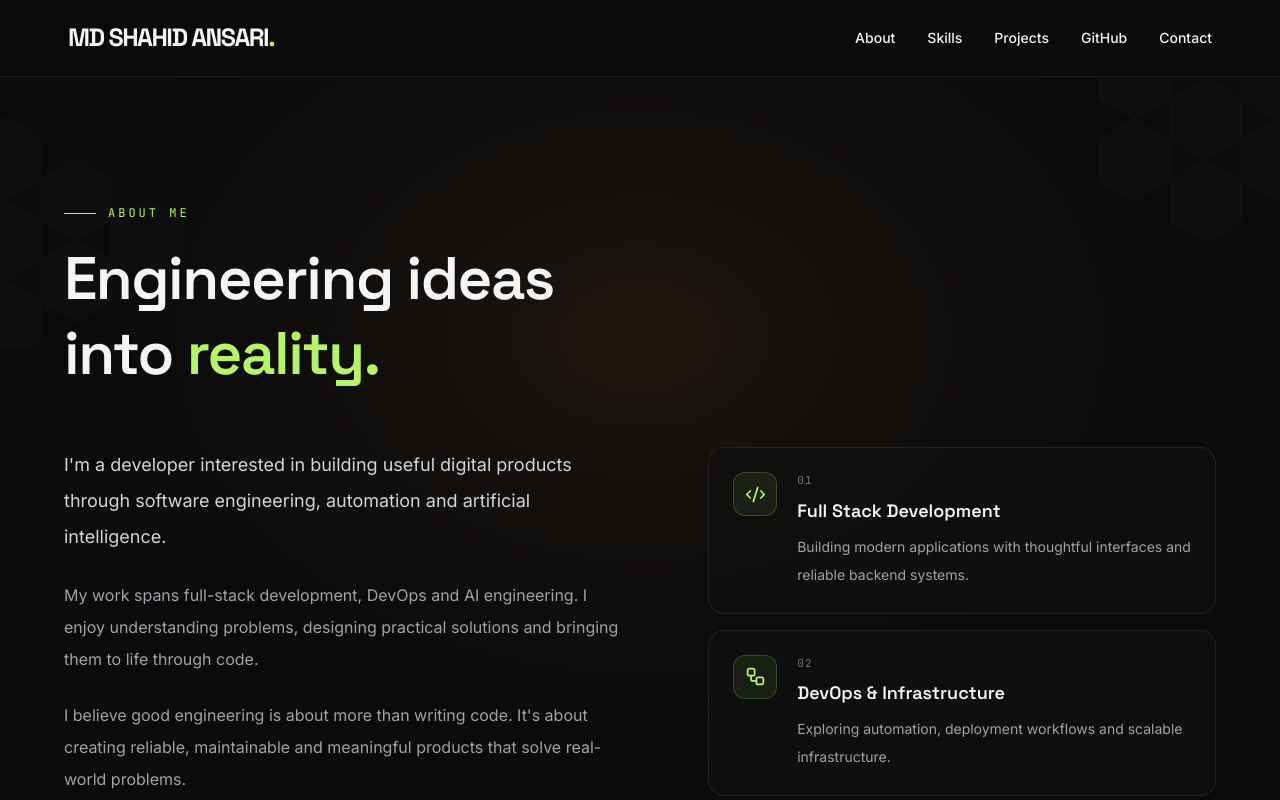
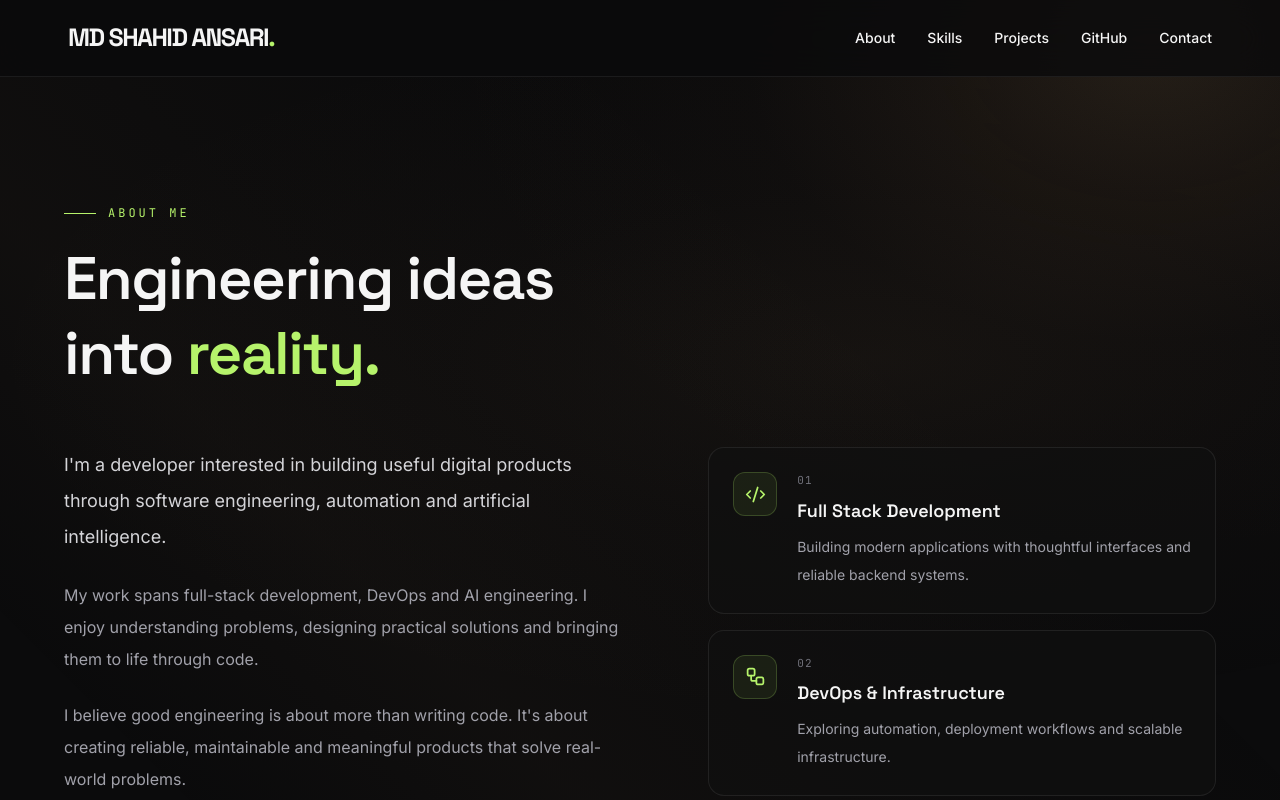
Before and after one commit to md-shahid-ansari/md-shahid-ansari.github.io, a React (Vite) app: page / in a window 1280 px wide. Shown: the top 800 px of the page. Built offline with nearby package versions, Linux system fonts and the light colour scheme.

Commit message:
bg updated

```diff
--- a/src/components/BackgroundDecor.tsx
+++ b/src/components/BackgroundDecor.tsx
@@ -5,42 +5,29 @@ export default function BackgroundDecor() {
       className="pointer-events-none fixed inset-0 z-0 overflow-hidden"
       aria-hidden="true"
     >
-      {/* Warm ambient lighting */}
-      <div className="absolute inset-0 bg-[radial-gradient(ellipse_at_50%_42%,rgba(125,75,35,0.18)_0%,rgba(80,48,25,0.09)_30%,transparent_65%)]" />
+      {/* Natural golden light from the upper-right */}
+      <div
+        className="
+          absolute inset-0
+          bg-[radial-gradient(ellipse_55%_65%_at_90%_5%,rgba(214,166,105,0.13)_0%,rgba(180,126,76,0.075)_30%,rgba(125,83,49,0.025)_58%,transparent_100%)]
+        "
+      />
 
-      {/* Left honeycomb cluster */}
-      <svg
-        className="absolute left-[-65px] top-[14%] h-auto w-[clamp(150px,22vw,280px)] opacity-[0.26] max-[900px]:left-[-90px] max-[900px]:w-[190px] max-[900px]:opacity-[0.19] max-[600px]:left-[-105px] max-[600px]:top-[10%] max-[600px]:w-[150px] max-[600px]:opacity-[0.13] [&_polygon]:fill-[#171719] [&_polygon]:fill-opacity-[0.25] [&_polygon]:stroke-white/[0.07] [&_polygon]:stroke-[1px]"
-        viewBox="0 0 260 220"
-        fill="none"
-        xmlns="http://www.w3.org/2000/svg"
-      >
-        <g>
-          <polygon points="65,5 98,24 98,62 65,81 32,62 32,24" />
-          <polygon points="131,43 164,62 164,100 131,119 98,100 98,62" />
-          <polygon points="65,81 98,100 98,138 65,157 32,138 32,100" />
-          <polygon points="197,81 230,100 230,138 197,157 164,138 164,100" />
-          <polygon points="131,119 164,138 164,176 131,195 98,176 98,138" />
-          <polygon points="65,157 98,176 98,214 65,233 32,214 32,176" />
-        </g>
-      </svg>
+      {/* Soft diagonal light diffusion */}
+      <div
+        className="
+          absolute inset-0
+          bg-[radial-gradient(ellipse_70%_45%_at_68%_45%,rgba(190,143,91,0.055)_0%,rgba(145,105,70,0.025)_48%,transparent_100%)]
+        "
+      />
 
-      {/* Upper-right honeycomb cluster */}
-      <svg
-        className="absolute right-[-65px] top-[4%] h-auto w-[clamp(150px,22vw,280px)] opacity-[0.26] max-[900px]:right-[-90px] max-[900px]:w-[190px] max-[900px]:opacity-[0.19] max-[600px]:right-[-110px] max-[600px]:top-[2%] max-[600px]:w-[150px] max-[600px]:opacity-[0.13] [&_polygon]:fill-[#171719] [&_polygon]:fill-opacity-[0.25] [&_polygon]:stroke-white/[0.07] [&_polygon]:stroke-[1px]"
-        viewBox="0 0 260 220"
-        fill="none"
-        xmlns="http://www.w3.org/2000/svg"
-      >
-        <g>
-          <polygon points="65,5 98,24 98,62 65,81 32,62 32,24" />
-          <polygon points="131,43 164,62 164,100 131,119 98,100 98,62" />
-          <polygon points="197,5 230,24 230,62 197,81 164,62 164,24" />
-          <polygon points="65,81 98,100 98,138 65,157 32,138 32,100" />
-          <polygon points="197,81 230,100 230,138 197,157 164,138 164,100" />
-          <polygon points="131,119 164,138 164,176 131,195 98,176 98,138" />
-        </g>
-      </svg>
+      {/* Gentle reflected light toward the lower-left */}
+      <div
+        className="
+          absolute inset-0
+          bg-[linear-gradient(225deg,transparent_35%,rgba(180,137,91,0.018)_58%,rgba(180,137,91,0.035)_72%,transparent_92%)]
+        "
+      />
     </div>
   );
 }
```
